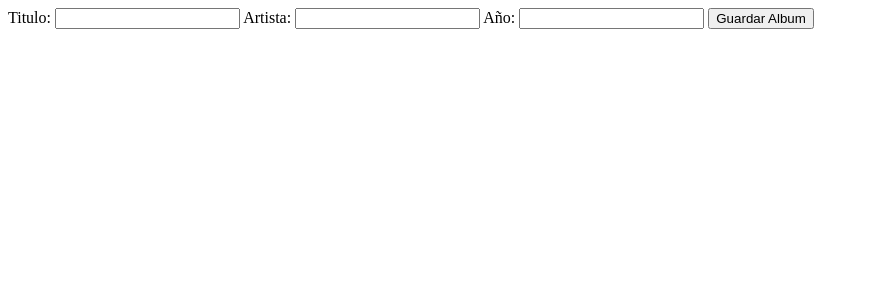
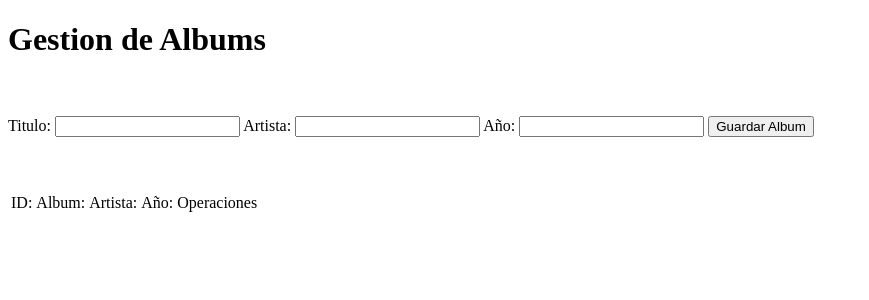
Before and after one commit to IvanIsay/POO195, a Flask app: page / in a window 1280 px wide. Shown: the top 300 px of the page, without its empty margins (0-869 px from the left). Run offline with Flask 3, Linux system fonts and the light colour scheme; data that the repository does not hold is empty; some libraries are stand-ins or nearby versions.

Commit message:
Consultas Flask

```diff
--- a/CrudAlbums/app.py
+++ b/CrudAlbums/app.py
@@ -9,7 +9,7 @@ app.config['MYSQL_PASSWORD']= ''
 app.config['MYSQL_DB']= 'bdflask'
 
 
-app.secret_key= 'TokenGen()'
+app.secret_key= 'TokenGen'
 
 
 mysql= MySQL(app)
@@ -18,7 +18,15 @@ mysql= MySQL(app)
 
 @app.route('/')
 def index():
-    return render_template('index.html')
+    try:
+        cursor= mysql.connection.cursor();
+        cursor.execute('select * from albums')
+        consultaA= cursor.fetchall()
+        #print(consultaA)
+        return render_template('index.html', albums=consultaA )
+    except Exception as e:
+        print(e)
+
 
 @app.route('/guardarAlbum',methods=['POST'])
 def guardarAlbum():
@@ -38,9 +46,6 @@ def guardarAlbum():
         return redirect(url_for('index'))
 
 
-
-
-
 #Manejo de excepciones para rutas
 @app.errorhandler(404)
 def paginano(e):
--- a/CrudAlbums/templates/index.html
+++ b/CrudAlbums/templates/index.html
@@ -16,6 +16,13 @@
     {%endif%}
     {%endwith%}
 
+
+    <h1> Gestion de Albums </h1>
+
+    <br>
+    <br>
+
+
     <form action="/guardarAlbum" method="post">
 
         <label >Titulo:</label>
@@ -30,5 +37,38 @@
         <button type="submit">Guardar Album</button>
     </form>
 
+
+    <br>
+    <br>
+    <br>
+
+    <table>
+        <thead>
+            <tr>
+                <td>ID:</td>
+                <td>Album:</td>
+                <td>Artista:</td>
+                <td> Año:</td>
+                <td>Operaciones</td>
+            </tr>
+        </thead>
+
+        <tbody>
+            {%for album in albums%}
+            <tr>
+                <td>{{ album.0}}</td>
+                <td>{{ album.1}}</td>
+                <td>{{ album.2}}</td>
+                <td>{{ album.3}}</td>
+                <td> <a href="#"> Editar </a></td>
+                <td> <a href="#"> Borrar </a></td>
+
+            </tr>
+            {%endfor%}
+        </tbody>
+    </table>
+
+
+
 </body>
 </html>
```
